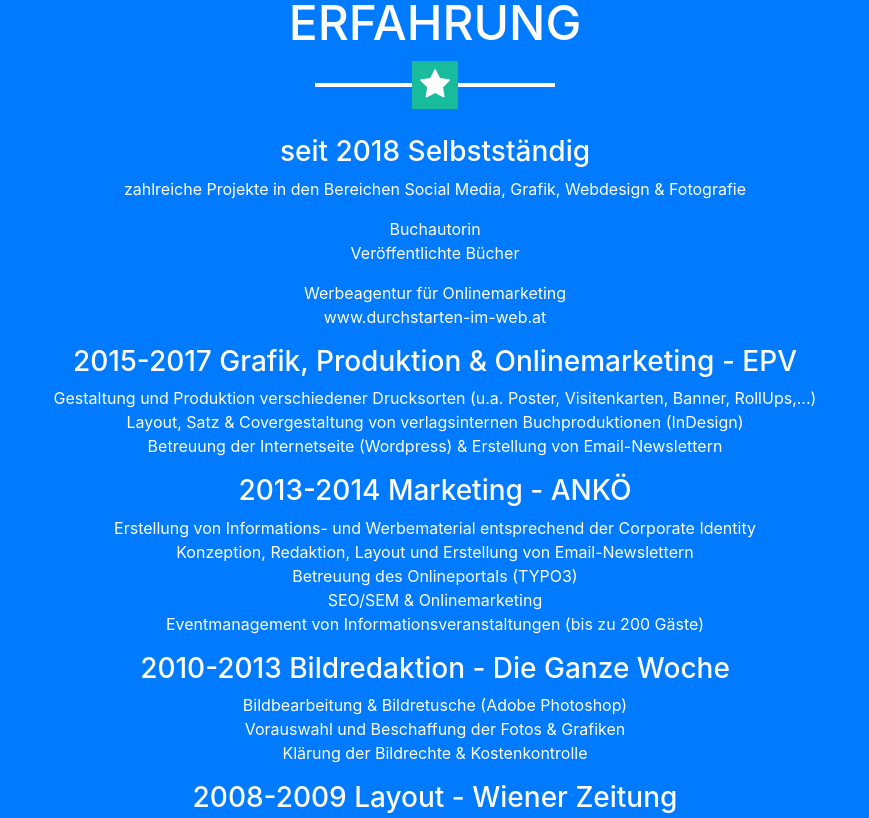
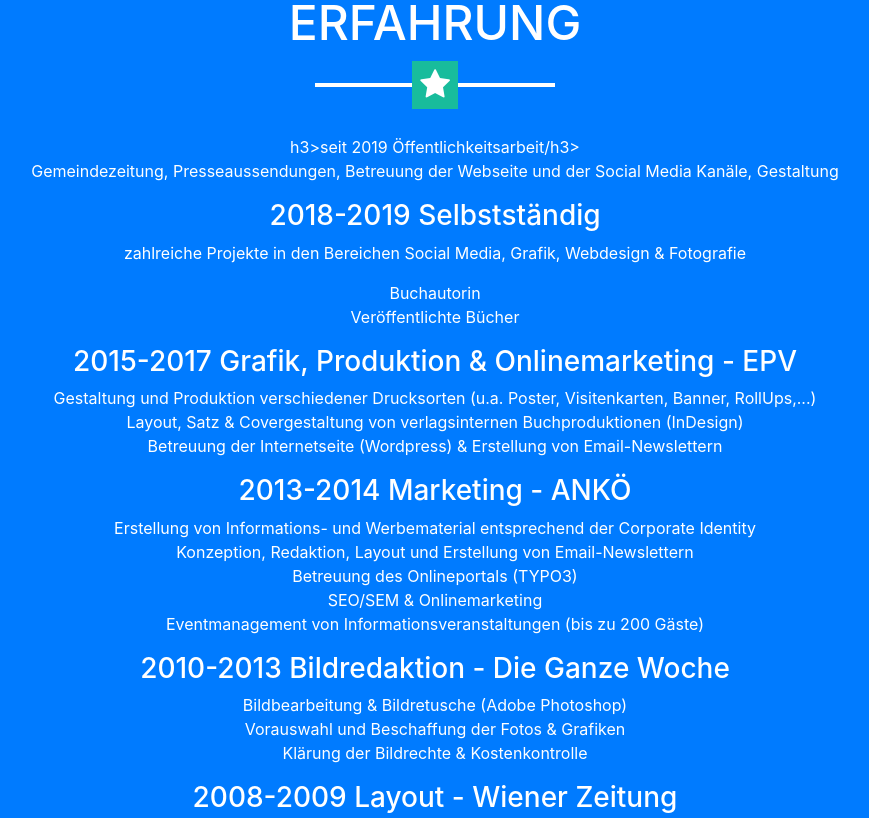
Before and after one commit to corneliakroell/portfolio, a website with bundled scripts: page index.html in a window 1280 px wide. Shown: the part 1959-2777 px from the top of the page, without its empty margins (205-1074 px from the left). Built offline with nearby package versions, Linux system fonts and the light colour scheme.

Commit message:
Update index.html

```diff
--- a/index.html
+++ b/index.html
@@ -124,12 +124,13 @@
         <hr class="star-light mb-5">
         <div class="text-center">
 
-		   <h3>seit 2018 Selbstständig</h3>
+		h3>seit 2019 Öffentlichkeitsarbeit/h3>
+			<p>Gemeindezeitung, Presseaussendungen, Betreuung der Webseite und der Social Media Kanäle, Gestaltung</p>
+
+		   <h3>2018-2019 Selbstständig</h3>
 		   <p>zahlreiche Projekte in den Bereichen Social Media, Grafik, Webdesign & Fotografie</p>
 			<p>Buchautorin<br>
 			<a class="text-white" href="https://www.amazon.de/s/ref=nb_sb_noss?__mk_de_DE=ÅMÅŽÕÑ&url=search-alias%3Daps&field-keywords=cornelia+kröll" title="Veröffentlichte Bücher von Cornelia Kröll" target="_blank">Veröffentlichte Bücher</a></p>
-			<p>Werbeagentur für Onlinemarketing<br>
-			<a class="text-white" href="https://www.durchstarten-im-web.at" title="www.durchstarten-im-web.at" target="_blank">www.durchstarten-im-web.at</a></p>
 
 			<h3>2015-2017 Grafik, Produktion & Onlinemarketing - EPV</h3>
 			<p>Gestaltung und Produktion verschiedener Drucksorten (u.a. Poster, Visitenkarten, Banner, RollUps,...)<br>
@@ -324,7 +325,8 @@
     <footer class="footer text-center">
        <div class="copyright py-4 text-center text-white">
       <div class="container">
-         <small><a href="impressum.html">Impressum</a>  |  Copyright &copy; DI Cornelia Kroell 2019  |  <a href="index.html">Start</a></small>
+         <small><a href="impressum.html">Impressum</a>  |  Copyright &copy; DI Cornelia Kroell 2020
+		 |  <a href="index.html">Start</a></small>
       </div>
     </div>
     </footer>
```
